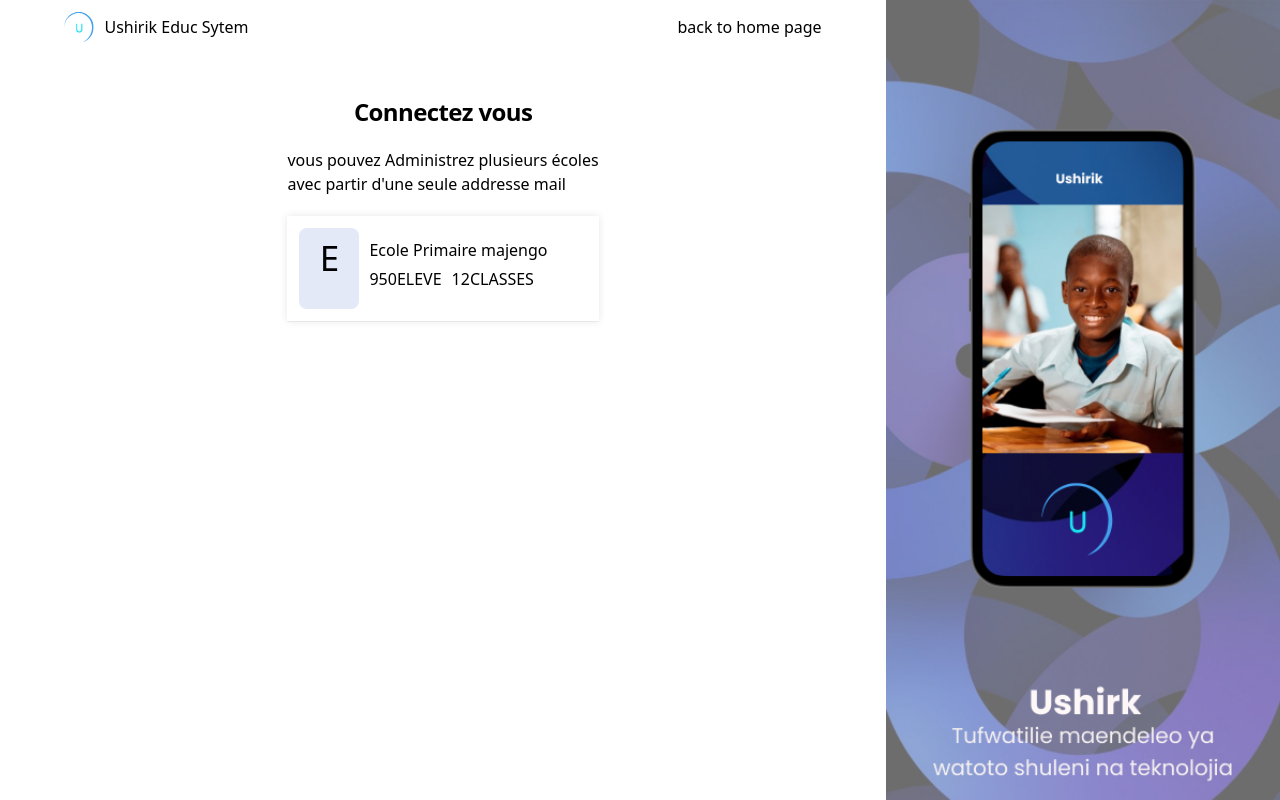
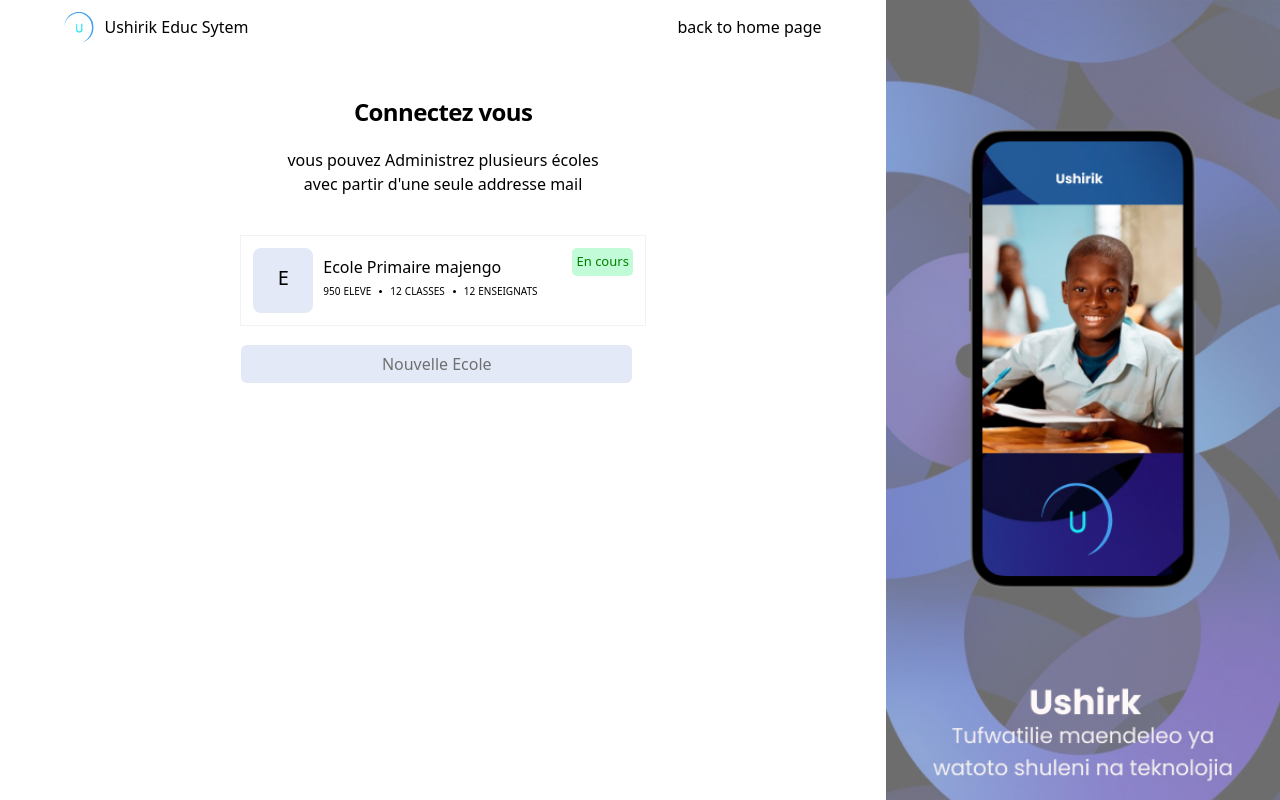
Before and after one commit to AHADI5/ushirik_track_admin_ui, a React (Create React App) app: page /schools in a window 1280 px wide. Built offline with nearby package versions, Linux system fonts and the light colour scheme.

Commit message:
adding add new school button on list chool page

```diff
--- a/src/component/school/school_list_page.jsx
+++ b/src/component/school/school_list_page.jsx
@@ -1,3 +1,6 @@
+import { FontAwesomeIcon } from "@fortawesome/react-fontawesome";
+import { faCircle } from "@fortawesome/free-solid-svg-icons";
+
 export default function Schools() {
     return (
         <div className="login-section schools flex">
@@ -5,27 +8,36 @@ export default function Schools() {
                 <h2 className="form-title mt-10 text-center text-2xl font-bold leading-9 tracking-tight">
                         Connectez vous
                 </h2>
-                <p>vous pouvez Administrez plusieurs écoles <br /> avec partir d'une seule addresse mail </p>
-                    <div className="schools-administrated">
+                <p className="title">vous pouvez Administrez plusieurs écoles <br /> avec partir d'une seule addresse mail </p>
+                    <div className="schools-administrated flex">
                         <div className="school flex">
                             <div className="letter-image flex"><p>E</p></div>
                             <div className="school-general-info">
                                 <div className="name">Ecole Primaire majengo</div>
                                 <div className="students-teachers flex">
                                     <div className="students flex">
-                                        <span className="number">950</span>
-                                        <span className="text">ELEVE</span>
+                                        <div className="number">950</div>
+                                        <div className="text">ELEVE</div>
                                     </div>
+                                    <div className="dot-separation flex"><FontAwesomeIcon icon={faCircle} /></div>
                                     <div className="classroom flex">
-                                        <span className="number">12</span>
-                                        <span className="text">CLASSES</span>
+                                        <div className="number">12</div>
+                                        <div className="text">CLASSES</div>
                                     </div>
+                                    <div className="dot-separation flex"><FontAwesomeIcon icon={faCircle} /></div>
+                                    <div className="classroom flex">
+                                        <div className="number">12</div>
+                                        <div className="text">ENSEIGNATS</div>
+                                    </div>
+
                                 </div>
                             </div>
+
                         </div>
+                        <div className="status">En cours</div>
                     </div>
-                    <div className="action-new-school">
-
+                    <div className="action">
+                        <button>Nouvelle Ecole</button>
                     </div>
            </div>
         </div>
--- a/src/index.css
+++ b/src/index.css
@@ -161,21 +161,35 @@ form input {
 
 /* School list design starts here */
 
-.school  {
+.schools-administrated {
     gap: 10px;
-    box-shadow: rgba(17, 17, 26, 0.05) 0px 1px 0px, rgba(17, 17, 26, 0.1) 0px 0px 8px;
+    box-shadow: rgba(0, 0, 0, 0.05) 0px 0px 0px 1px;
     padding: 12px;
+
 }
 
+.schools-administrated .status {
+    font-size: 13px;
+    color: green;
+    background-color:#c2fbd7;
+    height: fit-content;
+    padding: 4px;
+    border-radius: 5px;
+}
+
+.school {
+    gap: 10px;
+}
 .school .letter-image {
-    padding: 4px;
+
     width: 60px;
+    padding-top: 15px;
     background-color: var(--body-color);
     justify-content: center;
     align-content: center;
     align-items: center;
     border-radius: 8px;
-    font-size: 35px;
+    font-size: 20px;
 }
 
 .school .school-general-info{
@@ -195,10 +209,48 @@ form input {
 .school .school-general-info .students-teachers{
     margin-top: 5px;
     padding-bottom: 10px;
-    gap: 10px;
+    gap: 3px;
+    font-size: 10px;
+    padding-right: 20px;
 
 }
 
 .schools-list p  {
     margin-bottom: 20px;
+    text-align: center;
 }
+
+.schools-list .title  {
+    padding-bottom: 20px;
+}
+
+.students , .classroom  {
+    gap: 3px;
+}
+.dot-separation  {
+    font-size: 3px;
+    justify-content: center;
+    align-items: center;
+    align-content: center;
+}
+
+.school .school-general-info .students-teachers > div{
+
+    padding-right: 5px;
+
+}
+.action {
+    margin-top: 20px;
+    width: 391px;
+}
+
+.action button  {
+    color: var(--text-color);
+    background-color: var(--body-color);
+    width: 100%;
+}
+
+.action button:hover {
+    background-color: var(--base-color);
+    color: white;
+}
```
